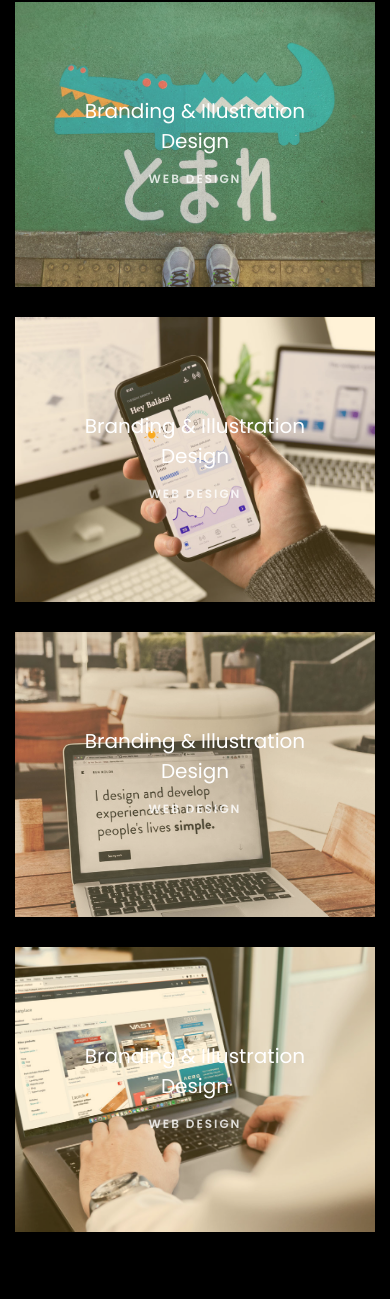
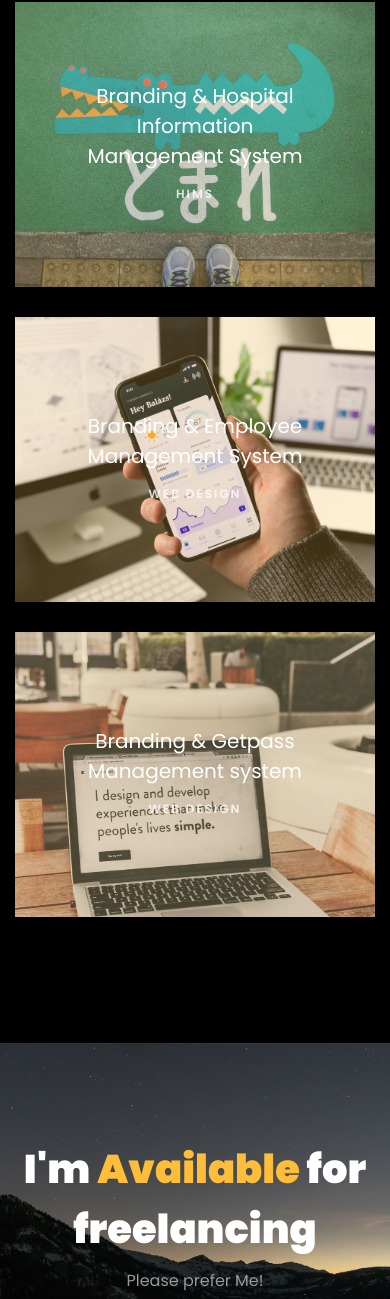
Before and after one commit to sabokadiriba/MyPortifilo1, a plain HTML site: page index.html in a window 390 px wide. Shown: the part 5580-6879 px from the top of the page. Drawn offline with Linux system fonts and the light colour scheme; files whose address does not match are found by name.

Commit message:
Update index.html

```diff
--- a/index.html
+++ b/index.html
@@ -321,15 +321,15 @@
     				<div class="project img ftco-animate d-flex justify-content-center align-items-center" style="background-image: url(images/project-1.jpg);">
     					<div class="overlay"></div>
 	    				<div class="text text-center p-4">
-	    					<h3><a href="#">Branding &amp; Illustration Design</a></h3>
-	    					<span>Web Design</span>
+	    					<h3><a href="#">Branding &amp; Hospital Information Management System</a></h3>
+	    					<span>HIMS</span>
 	    				</div>
     				</div>
 
     				<div class="project img ftco-animate d-flex justify-content-center align-items-center" style="background-image: url(images/project-6.jpg);">
     					<div class="overlay"></div>
 	    				<div class="text text-center p-4">
-	    					<h3><a href="#">Branding &amp; Illustration Design</a></h3>
+	    					<h3><a href="#">Branding &amp; Employee Management System</a></h3>
 	    					<span>Web Design</span>
 	    				</div>
     				</div>
@@ -340,20 +340,12 @@
 		    				<div class="project img ftco-animate d-flex justify-content-center align-items-center" style="background-image: url(images/project-2.jpg);">
 		    					<div class="overlay"></div>
 			    				<div class="text text-center p-4">
-			    					<h3><a href="#">Branding &amp; Illustration Design</a></h3>
+			    					<h3><a href="#">Branding &amp; Getpass Management system</a></h3>
 			    					<span>Web Design</span>
 			    				</div>
 		    				</div>
 	    				</div>
-	    				<div class="col-md-12">
-		    				<div class="project img ftco-animate d-flex justify-content-center align-items-center" style="background-image: url(images/project-3.jpg);">
-		    					<div class="overlay"></div>
-			    				<div class="text text-center p-4">
-			    					<h3><a href="#">Branding &amp; Illustration Design</a></h3>
-			    					<span>Web Design</span>
-			    				</div>
-		    				</div>
-	    				</div>
+
     				</div>
     			</div>
     		</div>
```
